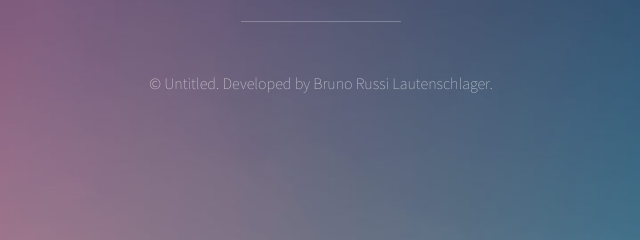
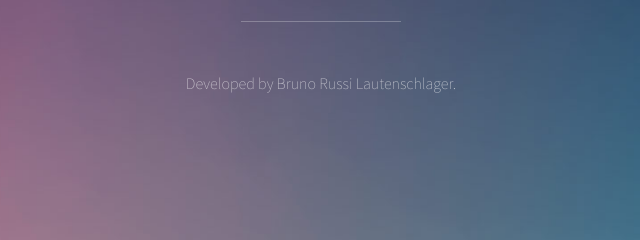
Before and after one commit to brunoxd13/brunoxd13.github.io, a plain HTML site: page index.html in a window 1280 px wide. Shown: the part 513-753 px from the top of the page, 319-959 px from the left. Drawn offline with Linux system fonts and the light colour scheme.

Commit message:
subindo o site

```diff
--- a/index.html
+++ b/index.html
@@ -36,7 +36,7 @@
 
 				<!-- Footer -->
 					<footer id="footer">
-						<p>&copy; Untitled. Developed by Bruno Russi Lautenschlager.</p>
+						<p>Developed by Bruno Russi Lautenschlager.</p>
 					</footer>
 
 			</div>
```
